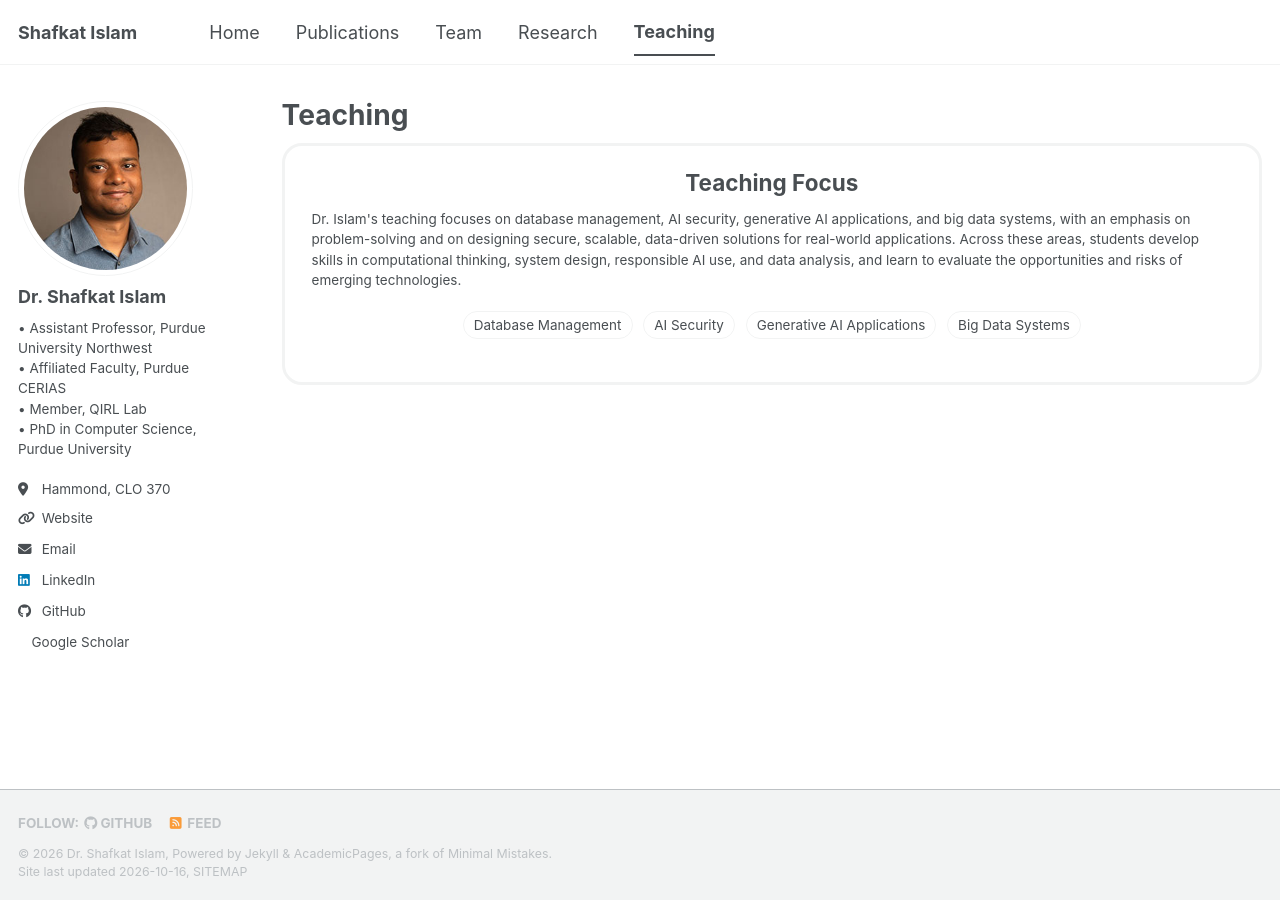
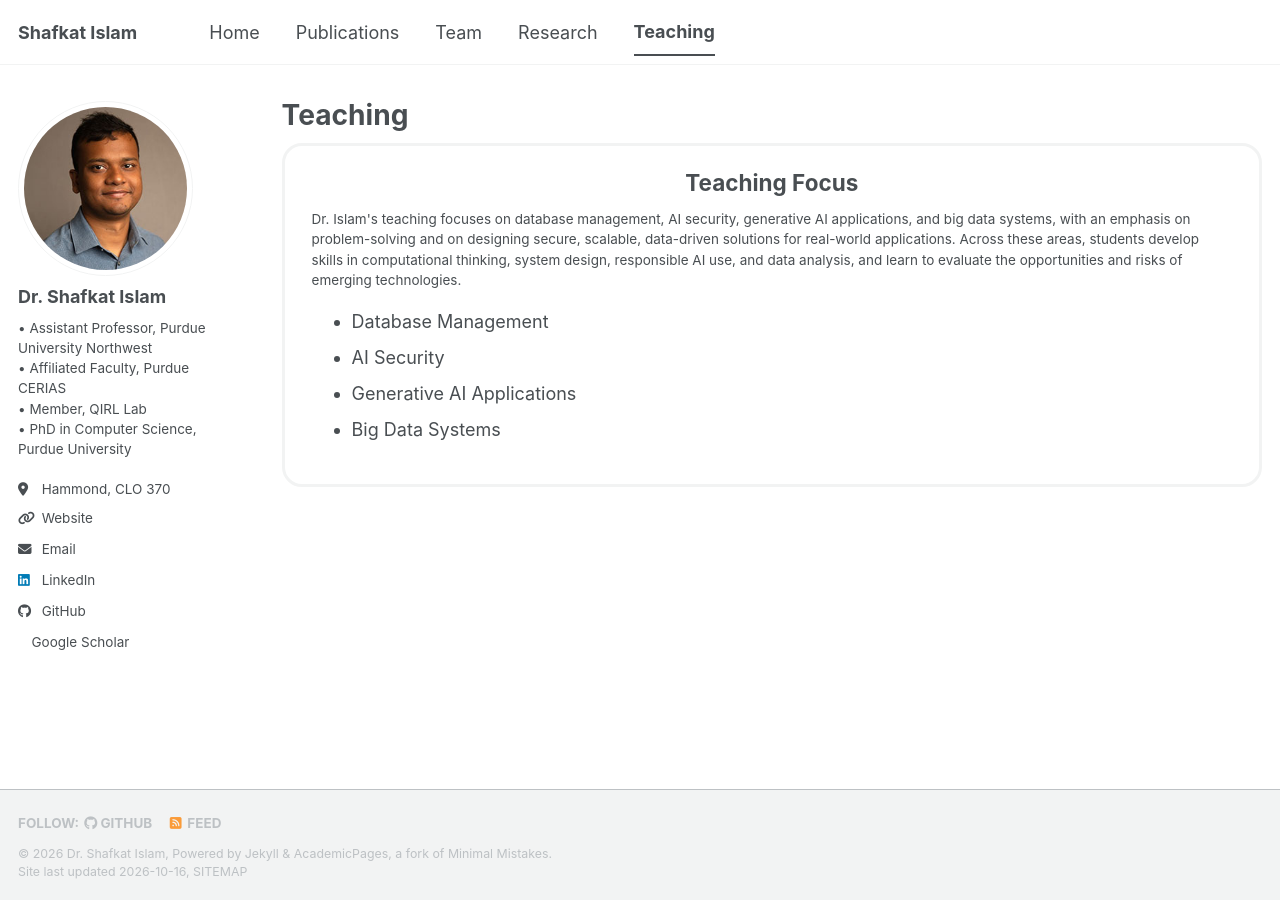
Before and after one commit to Trust-it-lab/trust-it-lab, a Jekyll site: the page built from _pages/teaching.html, in a window 1280 px wide. Built offline with Jekyll 4.4.1, drawn with Linux system fonts in a browser that asks for light colours; a style sheet for code colours, icons or effects is not loaded.

Commit message:
Teaching: list focus areas as bullet points
Co-Authored-By: Claude Opus 5.5 <noreply@anthropic.com>

```diff
--- a/_pages/teaching.html
+++ b/_pages/teaching.html
@@ -16,12 +16,12 @@ author_profile: true
 <div class="research-card">
   <h2>Teaching Focus</h2>
   <p>Dr. Islam's teaching focuses on database management, AI security, generative AI applications, and big data systems, with an emphasis on problem-solving and on designing secure, scalable, data-driven solutions for real-world applications. Across these areas, students develop skills in computational thinking, system design, responsible AI use, and data analysis, and learn to evaluate the opportunities and risks of emerging technologies.</p>
-  <p class="teaching-areas">
-    <span>Database Management</span>
-    <span>AI Security</span>
-    <span>Generative AI Applications</span>
-    <span>Big Data Systems</span>
-  </p>
+  <ul>
+    <li>Database Management</li>
+    <li>AI Security</li>
+    <li>Generative AI Applications</li>
+    <li>Big Data Systems</li>
+  </ul>
 </div>
 
 {% assign courses = site.teaching | sort: "date" | reverse %}
--- a/_sass/layout/_research.scss
+++ b/_sass/layout/_research.scss
@@ -44,17 +44,3 @@
 .research-card__papers {
     margin-bottom: 0;
 }
-
-/* Teaching page: topic tags inside the Teaching Focus card */
-
-.teaching-areas {
-    text-align: center;
-
-    span {
-        display: inline-block;
-        margin: 0.25em;
-        padding: 0.2em 0.75em;
-        border: 1px solid var(--global-border-color);
-        border-radius: 999px;
-    }
-}
```
